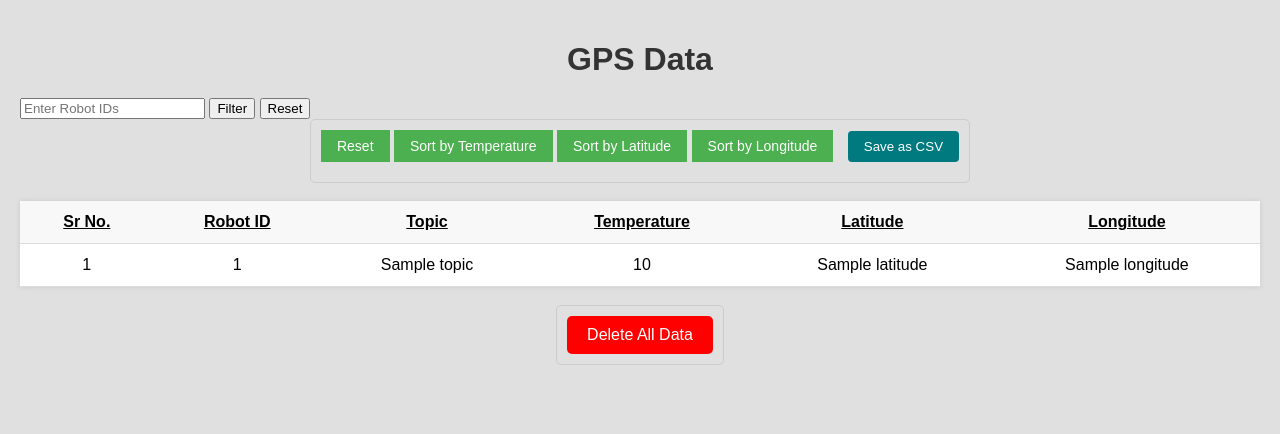
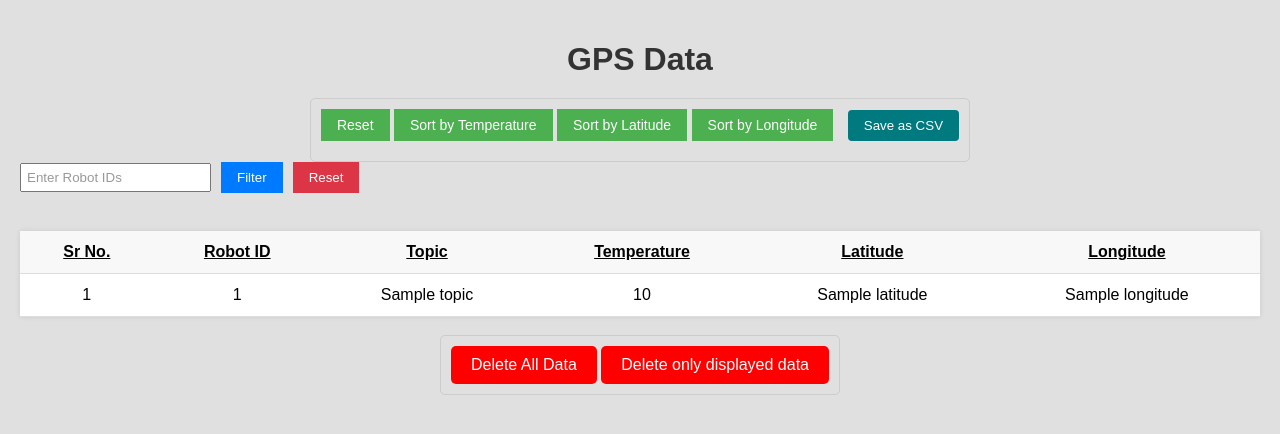
Before and after one commit to Darkcoder-paditya/gps_database_viewer, a Flask app: page / in a window 1280 px wide. Shown: the top 434 px of the page. Run offline with Flask 3, Linux system fonts and the light colour scheme; a database or web service that is not in the repository returns one stand-in record (values such as "Sample title").

Commit message:
next final

```diff
--- a/app.py
+++ b/app.py
@@ -1,5 +1,8 @@
-import multiprocessing, subprocess, requests
-from flask import Flask, render_template, jsonify, request
+
+
+    # app.py
+import multiprocessing, subprocess
+from flask import Flask, render_template, jsonify
 from pymongo import MongoClient
 
 app = Flask(__name__, static_folder='static')
@@ -36,8 +39,8 @@ def display_data_route(robot_ids=None):
         data = collection.find({'robid': {'$in': robot_id_list}})
     else:
         data = collection.find()
+
     return render_template('./index.html', data=data)
-
 
 
 def run_subscriber():
@@ -46,6 +49,6 @@ def run_subscriber():
 if __name__ == '__main__':
     subscriber_process = multiprocessing.Process(target=run_subscriber)
     subscriber_process.start()
-    app.run(debug=True)
+    app.run()
 
     subscriber_process.join()
--- a/static/style.css
+++ b/static/style.css
@@ -113,3 +113,41 @@ tr:hover {
 .save-button:hover {
 background-color: #45a049;
 }
+
+.filter-container {
+margin-bottom: 20px;
+}
+
+#filter-form {
+display: flex;
+align-items: center;
+}
+
+#robot-id-input {
+margin-right: 10px;
+padding: 5px;
+}
+
+#robot-id-input::placeholder {
+color: #999;
+}
+
+#filter-form button[type="submit"],
+#reset-button {
+padding: 8px 16px;
+background-color: #007bff;
+color: #fff;
+border: none;
+cursor: pointer;
+}
+
+#reset-button {
+background-color: #dc3545;
+margin-left: 10px;
+}
+.empty-data-message {
+  text-align: center;
+  font-size: 16px;
+  color: #999;
+  margin: 20px 0;
+}
--- a/templates/index.html
+++ b/templates/index.html
@@ -6,6 +6,20 @@
 </head>
 <body>
     <h1>GPS Data</h1>
+
+    <!-- buttons to sort values -->
+    <div class="button-container">
+        <div class="button-box">
+        <button class="sort-button" onclick="sortDataBySerialNumber()">Reset</button>
+        <button class="sort-button" onclick="sortDataByTemperature()">Sort by Temperature</button>
+        <button class="sort-button" onclick="sortDataByLatitude()">Sort by Latitude</button>
+        <button class="sort-button" onclick="sortDataByLongitude()">Sort by Longitude</button>
+        <!-- <button class="delete-button" onclick="deleteData()">Delete All Data</button> -->
+        <button class="save-button" onclick="saveDataAsCSV()">Save as CSV</button>
+        </div>
+    </div>
+
+    <!-- filter things -->
     <div class="filter-container">
         <form id="filter-form" action="/">
             <input type="text" id="robot-id-input" placeholder="Enter Robot IDs">
@@ -14,50 +28,39 @@
         </form>
     </div>
 
-    <div class="button-container">
-        <div class="button-box">
-        <button class="sort-button" onclick="sortDataBySerialNumber()">Reset</button>
-        <button class="sort-button" onclick="sortDataByLatitude()">Sort by Temperature</button>
-        <button class="sort-button" onclick="sortDataByLatitude()">Sort by Latitude</button>
-        <button class="sort-button" onclick="sortDataByLongitude()">Sort by Longitude</button>
-        <!-- <button class="delete-button" onclick="deleteData()">Delete All Data</button> -->
-        <button class="save-button" onclick="saveDataAsCSV()">Save as CSV</button>
-        </div>
-    </div>
+    <br>
 
-    <br>
+
     <table id="data-table">
         <thead>
             <tr>
-
                 <th>Sr No.</th>
                 <th>Robot ID</th>
                 <th>Topic</th>
                 <th>Temperature</th>
                 <th>Latitude</th>
                 <th>Longitude</th>
-
             </tr>
         </thead>
         <tbody>
             {% for document in data %}
                 <tr>
-
                     <td>{{ document.serial_number }}</td>
                     <td>{{ document.robid }}</td>
                     <td>{{ document.topic }}</td>
                     <td>{{ document.temperature }}</td>
                     <td>{{ document.latitude }}</td>
                     <td>{{ document.longitude }}</td>
-
                 </tr>
             {% endfor %}
         </tbody>
     </table>
+
     <br>
     <div class="button-container">
         <div class="button-box">
             <button class="delete-button" onclick="deleteData()">Delete All Data</button>
+            <button class="delete-button" onclick="deletespData()">Delete only displayed data</button>
         </div>
     </div>
     <script src="../static/script.js"></script>
```
Lines whose indentation alone changed are shown as unchanged.
